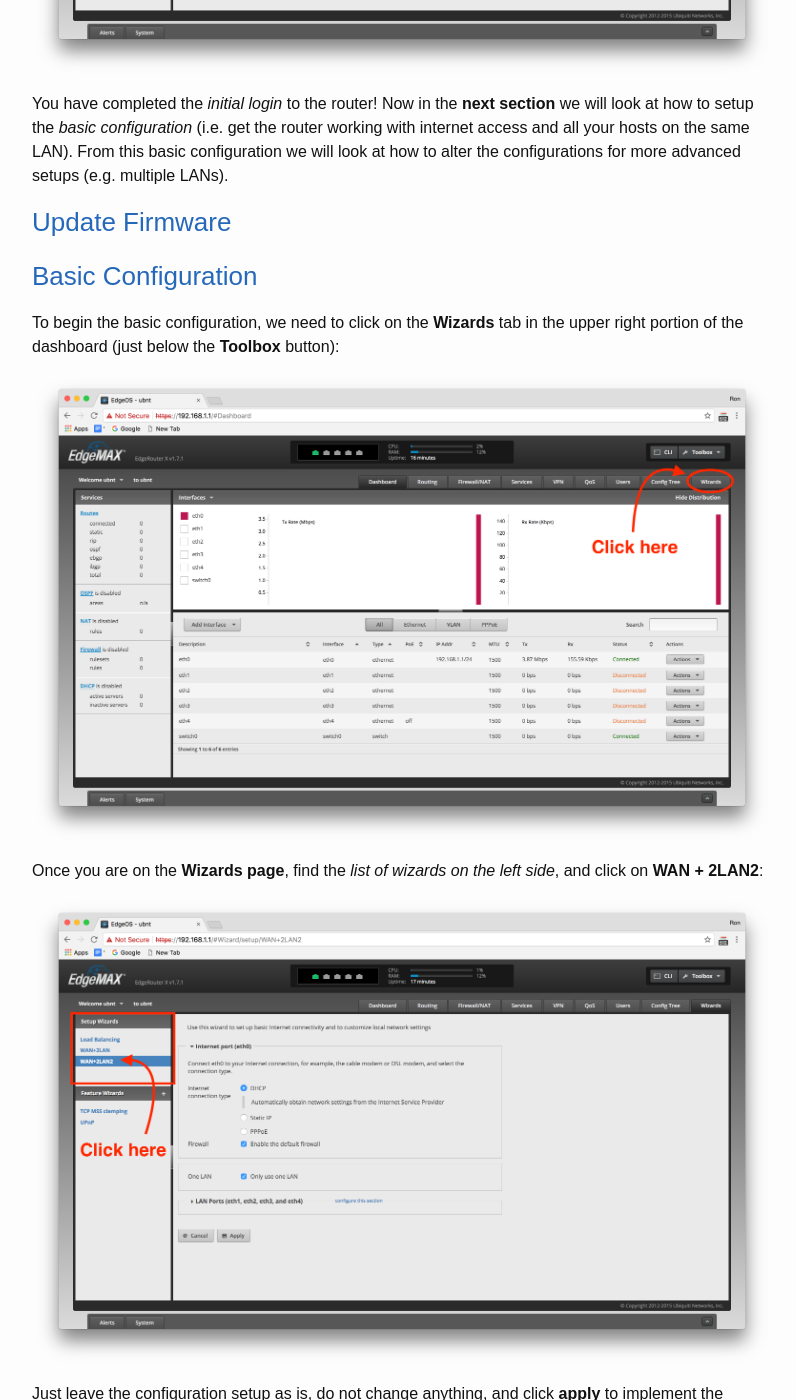
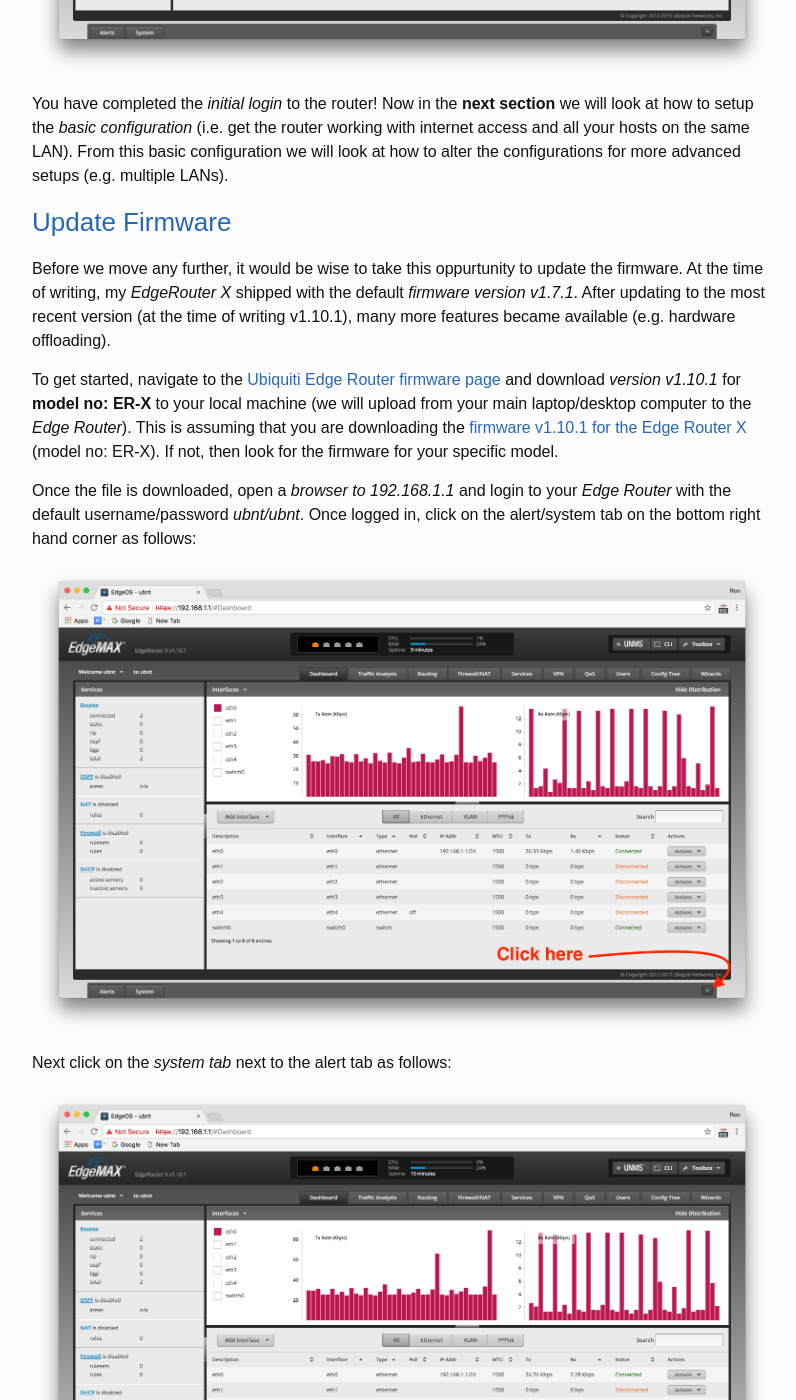
Before and after one commit to RagingTiger/RagingTiger.github.io, a Jekyll site: the page built from _posts/2018-04-29-ubq-erx-router-setup.md, in a window 1280 px wide and 1400 px high, scrolled down 5079 px. Shown: the whole window, without its empty margins (238-1034 px from the left). Built offline with Jekyll 4.4.1, drawn with Linux system fonts in a browser that asks for light colours; some of the changed text lies outside the part shown.

Commit message:
Added section on updating the firmware

```diff
--- a/_posts/2018-04-29-ubq-erx-router-setup.md
+++ b/_posts/2018-04-29-ubq-erx-router-setup.md
@@ -68,6 +68,23 @@ These are the *default credentials* and you will want to change them (this will
 You have completed the *initial login* to the router! Now in the **next section** we will look at how to setup the *basic configuration* (i.e. get the router working with internet access and all your hosts on the same LAN). From this basic configuration we will look at how to alter the configurations for more advanced setups (e.g. multiple LANs).
 
 ### <a name="upfirm"></a> [Update Firmware](#toc)
+Before we move any further, it would be wise to take this oppurtunity to update the firmware. At the time of writing, my *EdgeRouter X* shipped with the default *firmware version v1.7.1*. After updating to the most recent version (at the time of writing v1.10.1), many more features became available (e.g. hardware offloading).
+
+To get started, navigate to the [Ubiquiti Edge Router firmware page](https://www.ubnt.com/download/edgemax/) and download *version v1.10.1* for **model no: ER-X** to your local machine (we will upload from your main laptop/desktop computer to the *Edge Router*). This is assuming that you are downloading the [firmware v1.10.1 for the Edge Router X](https://dl.ubnt.com/firmwares/edgemax/v1.10.x/ER-e50.v1.10.1.5067582.tar) (model no: ER-X). If not, then look for the firmware for your specific model.
+
+Once the file is downloaded, open a *browser to 192.168.1.1* and login to your *Edge Router* with the default username/password *ubnt/ubnt*. Once logged in, click on the alert/system tab on the bottom right hand corner as follows:
+
+![alert-system tab]({{site.baseurl}}/assets/img/ers/update_firmware1.png)
+
+Next click on the *system tab* next to the alert tab as follows:
+
+![system-tab]({{site.baseurl}}/assets/img/ers/update_firmware2.png)
+
+Finally, scroll down to the bottom of the page that opens, and click *upload a file*:
+
+![upload file]({{site.baseurl}}/assets/img/ers/update_firmware3.png)
+
+This will start off the updating process, and the router will then install, and restart. Once it reboots, you will be able to continue with *configuring* the router.
 
 ### <a name="wizard"></a> [Basic Configuration](#toc)
 To begin the basic configuration, we need to click on the **Wizards** tab in the upper right portion of the dashboard (just below the **Toolbox** button):
```
